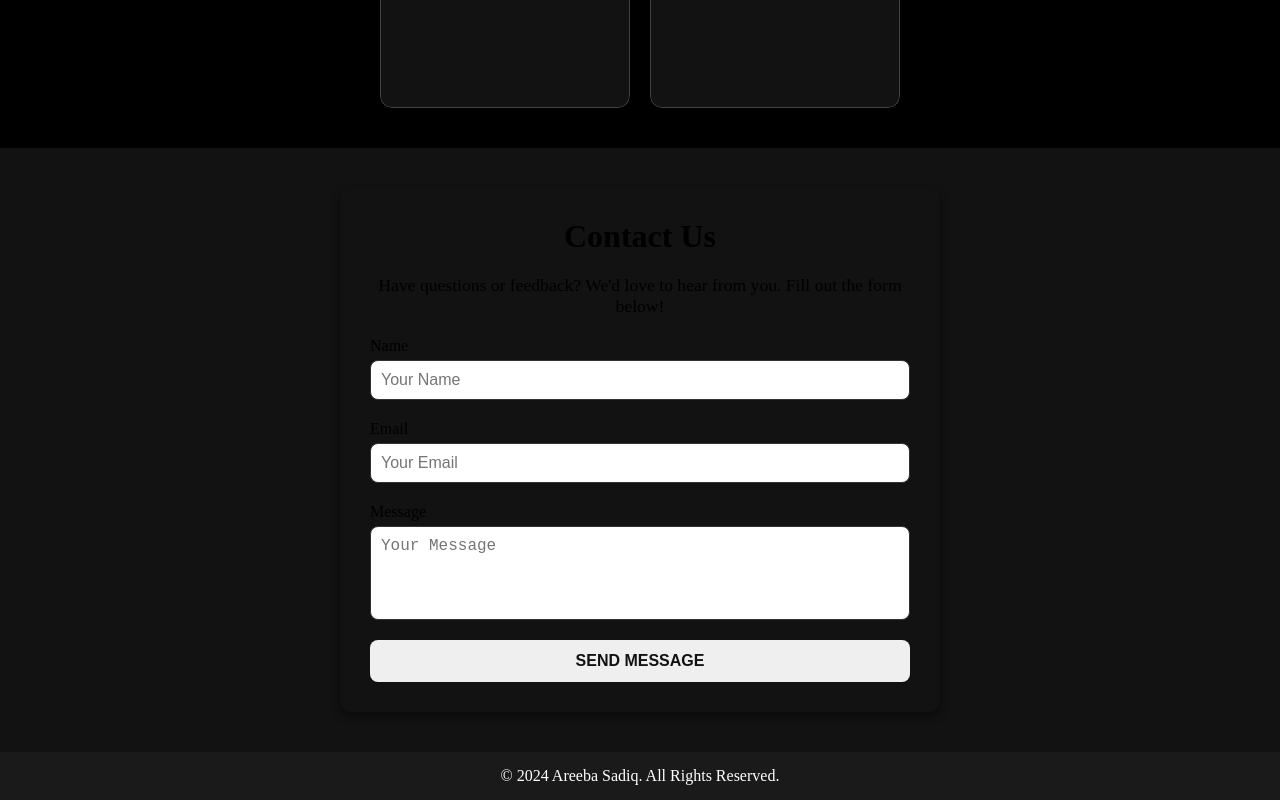
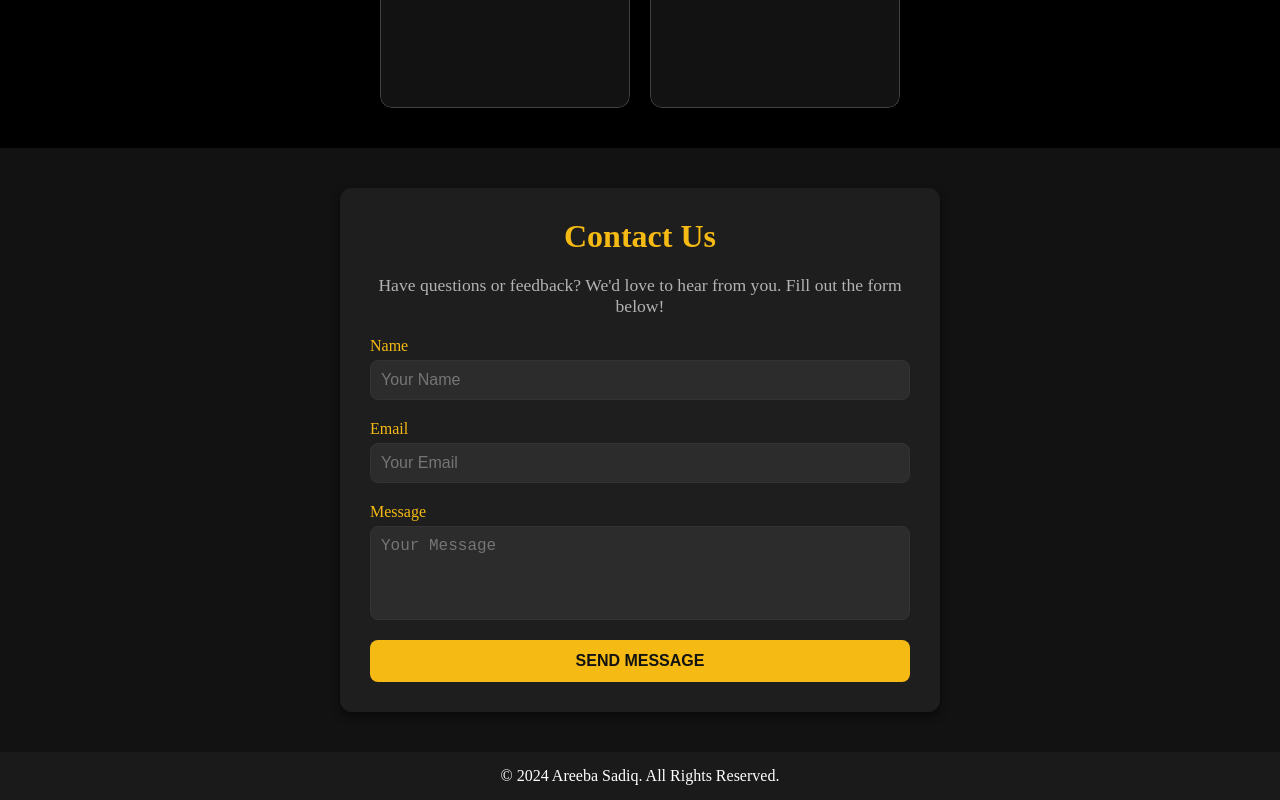
Before and after one commit to ravishfayyaz555/port, a Next.js app: page / in a window 1280 px wide. Shown: the part 1947-2747 px from the top of the page. Built offline with nearby package versions, Linux system fonts and the light colour scheme.

Commit message:
Update Contact.module.css

```diff
--- a/src/app/styles/Contact.module.css
+++ b/src/app/styles/Contact.module.css
@@ -1,13 +1,13 @@
 .contactSection {
     padding: 40px 20px;
     background-color: #121212;
-    color: hashtag#ffffff;
+    color: #ffffff;
    }
 
    .container {
     max-width: 600px;
     margin: 0 auto;
-    background-color: hashtag#1e1e1e;
+    background-color: #1e1e1e;
     border-radius: 12px;
     padding: 30px;
     box-shadow: 0 4px 8px rgba(0, 0, 0, 0.5);
@@ -18,14 +18,14 @@
     font-weight: 600;
     margin-bottom: 20px;
     text-align: center;
-    color: hashtag#f5ba13;
+    color: #f5ba13;
    }
 
    .description {
     font-size: 1.1rem;
     margin-bottom: 20px;
     text-align: center;
-    color: hashtag#b3b3b3;
+    color: #b3b3b3;
    }
 
    .form {
@@ -42,7 +42,7 @@
    :global(label) {
     font-size: 1rem;
     margin-bottom: 5px;
-    color: hashtag#f5ba13;
+    color: #f5ba13;
    }
 
    :global(input),
@@ -51,15 +51,15 @@
     font-size: 1rem;
     border: 1px solid #333333;
     border-radius: 8px;
-    background-color: hashtag#2c2c2c;
-    color: hashtag#ffffff;
+    background-color: #2c2c2c;
+    color: #ffffff;
     outline: none;
     transition: border-color 0.3s;
    }
 
    :global(input:focus),
    :global(textarea:focus) {
-    border-color: hashtag#f5ba13;
+    border-color: #f5ba13;
    }
 
    :global(textarea) {
@@ -71,7 +71,7 @@
     font-size: 1rem;
     font-weight: 600;
     color: #121212;
-    background-color: hashtag#f5ba13;
+    background-color: #f5ba13;
     border: none;
     border-radius: 8px;
     cursor: pointer;
@@ -80,7 +80,7 @@
    }
 
    .button:hover {
-    background-color: hashtag#d4a10e;
+    background-color: #d4a10e;
     transform: translateY(-2px);
    }
 
```
